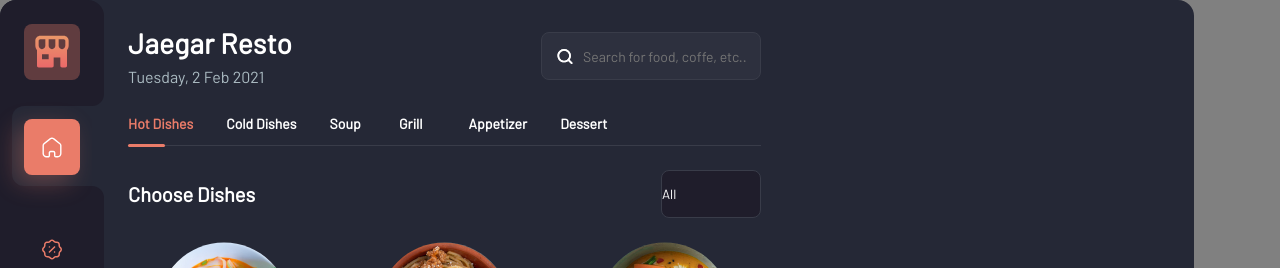
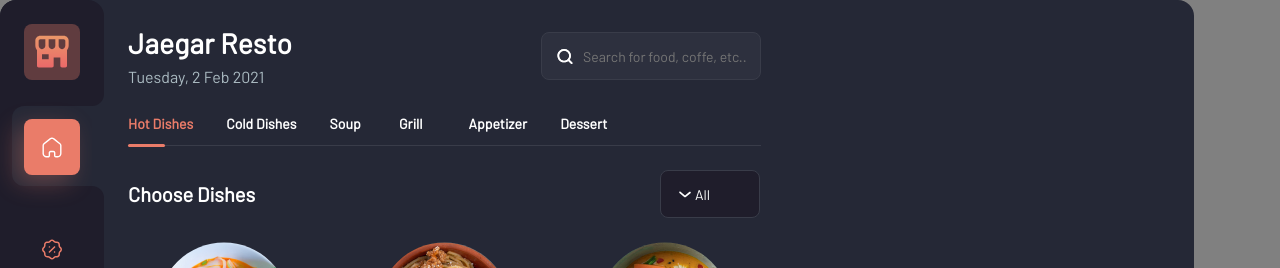
Before and after one commit to dmytrochyrva/menu-app, a React (Create React App) app: page / in a window 1280 px wide. Shown: the top 268 px of the page. Built offline with nearby package versions, Linux system fonts and the light colour scheme.

Commit message:
stable_select_done

```diff
--- a/src/components/App.js
+++ b/src/components/App.js
@@ -6,7 +6,6 @@ function App() {
   const [page, setPage] = useState('home');
   const [dishes, setDishes] = useState([]);
   const [isLoading, setIsLoading] = useState(false);
-  console.log(isLoading);
 
   useEffect(() => {
     setIsLoading(true);
--- a/src/components/home/Menu.js
+++ b/src/components/home/Menu.js
@@ -7,6 +7,7 @@ import Dishlist from './menu/Dishlist';
 const Menu = ({ page, dishes, isLoading }) => {
   const [filteredDishes, setFilteredDishes] = useState();
   const [shownCategory, setShownCategory] = useState('hot_dishes');
+  const [rating, setRating] = useState('All');
 
   return (
     <section hidden={page !== 'home'}>
@@ -22,7 +23,7 @@ const Menu = ({ page, dishes, isLoading }) => {
           setShownCategory={setShownCategory}
         />
 
-        <RatingFilter />
+        <RatingFilter rating={rating} setRating={setRating} />
 
         <Dishlist dishes={filteredDishes || dishes[shownCategory]} isLoading={isLoading} />
       </div>
--- a/src/components/home/menu/RatingFilter.js
+++ b/src/components/home/menu/RatingFilter.js
@@ -1,18 +1,15 @@
-const RatingFilter = () => {
+import Select from './Select';
+
+const RatingFilter = ({ rating, setRating }) => {
   return (
-    <form
+    <div
       name="ratingFilter"
       className="ratingFilter"
     >
       <h2>Choose Dishes</h2>
 
-      <select>
-        <option value="all">All</option>
-        <option value="popular">Popular</option>
-        <option value="lowToHigh">Low to High</option>
-        <option value="highToLow">High to Low</option>
-      </select>
-    </form>
+      <Select rating={rating} setRating={setRating} />
+    </div>
   );
 };
 
--- /dev/null
+++ b/src/components/home/menu/Select.js
@@ -0,0 +1,42 @@
+import { useState } from 'react';
+import SelectArrow from './SelectArrow';
+
+/* eslint-disable jsx-a11y/no-static-element-interactions */
+const Select = ({ rating, setRating }) => {
+  const [open, setOpen] = useState(false);
+  const options = [
+    {
+      id: 1,
+      name: 'All',
+    },
+    {
+      id: 2,
+      name: 'Popular',
+    },
+    {
+      id: 3,
+      name: 'Cheap',
+    },
+  ];
+  return (
+    <div className="select" onClick={() => setOpen(!open)}>
+      <div className="selected">
+        <SelectArrow />
+
+        <h4>{rating}</h4>
+      </div>
+
+      <ul className="options">
+        {open && options.map((option) => {
+          return (
+            <li key={option.id} onClick={() => setRating(option.name)}>
+              <h4>{option.name}</h4>
+            </li>
+          );
+        })}
+      </ul>
+    </div>
+  );
+};
+
+export default Select;
--- /dev/null
+++ b/src/components/home/menu/SelectArrow.js
@@ -0,0 +1,10 @@
+const SelectArrow = () => {
+  return (
+    <svg width="20" height="20" viewBox="0 0 20 20" fill="none" xmlns="http://www.w3.org/2000/svg">
+      <path fillRule="evenodd" clipRule="evenodd" d="M10 13.3333C9.81001 13.3333 9.62084 13.2691 9.46667 13.1399L4.46667 8.97328C4.11334 8.67911 4.06501 8.15328 4.36001 7.79995C4.65417 7.44661 5.17917 7.39911 5.53334 7.69328L10.0092 11.4233L14.4775 7.82745C14.8358 7.53911 15.3608 7.59578 15.6492 7.95411C15.9375 8.31245 15.8808 8.83661 15.5225 9.12578L10.5225 13.1491C10.37 13.2716 10.185 13.3333 10 13.3333Z" fill="white" />
+    </svg>
+
+  );
+};
+
+export default SelectArrow;
--- a/src/index.css
+++ b/src/index.css
@@ -232,14 +232,36 @@ hr {
   align-items: center;
   justify-content: space-between;
 }
-.menu .ratingFilter select {
+.menu .ratingFilter .select {
+  margin-right: 1px;
+}
+.menu .ratingFilter .select .selected {
+  display: flex;
   width: 100px;
   height: 48px;
-  appearance: none;
+  padding: 0 14px;
+  cursor: pointer;
   color: #ffffff;
+  position: relative;
+  border-radius: 8px;
+  align-items: center;
+  background: #1F1D2B;
+  border: 1px solid #393C49;
+}
+.menu .ratingFilter .select .options {
+  z-index: 1;
+  width: 100px;
+  overflow: hidden;
+  position: absolute;
   border-radius: 8px;
   background: #1F1D2B;
-  border: 1px solid #393C49;
+}
+.menu .ratingFilter .select .options h4 {
+  cursor: pointer;
+  padding: 10px 14px;
+}
+.menu .ratingFilter .select .options h4:hover {
+  opacity: 0.5;
 }
 .menu .dishList {
   display: grid;
--- a/src/styles/components/_home.scss
+++ b/src/styles/components/_home.scss
@@ -72,16 +72,41 @@
 
     .ratingFilter{
         @include flexCenterBetween();
+        .select{
+            margin-right: 1px;
+            .selected{
+                display: flex;
+                width: 100px;
+                height: 48px;
+                padding: 0 14px;
+                cursor: pointer;
+                color: $main-text;
+                position: relative;
+                border-radius: 8px;
+                align-items: center;
+                background: $main-black;
+                border: 1px solid $border-color;
+            }
 
-        select{
-            width: 100px;
-            height: 48px;
-            appearance: none;
-            color: $main-text;
-            border-radius: 8px;
-            background: $main-black;
-            border: 1px solid $border-color;
+            .options{
+                z-index: 1;
+                width: 100px;
+                overflow: hidden;
+                position: absolute;
+                border-radius: 8px;
+                background: $main-black;
+
+                h4{
+                    cursor: pointer;
+                    padding:10px 14px;
+
+                    &:hover{
+                        opacity: 0.5;
+                    }
+                }
+            }
         }
+
     }
 
     .dishList{
```
